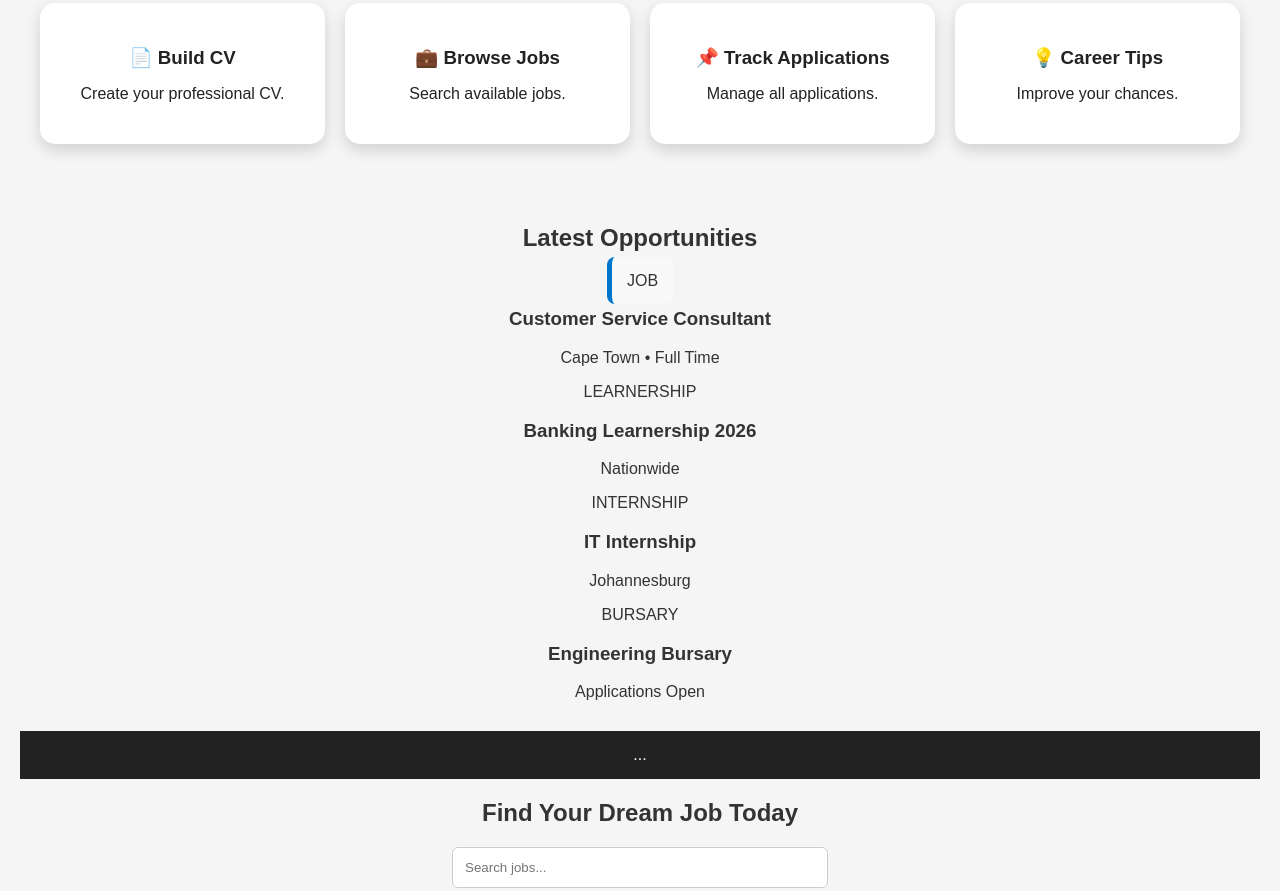
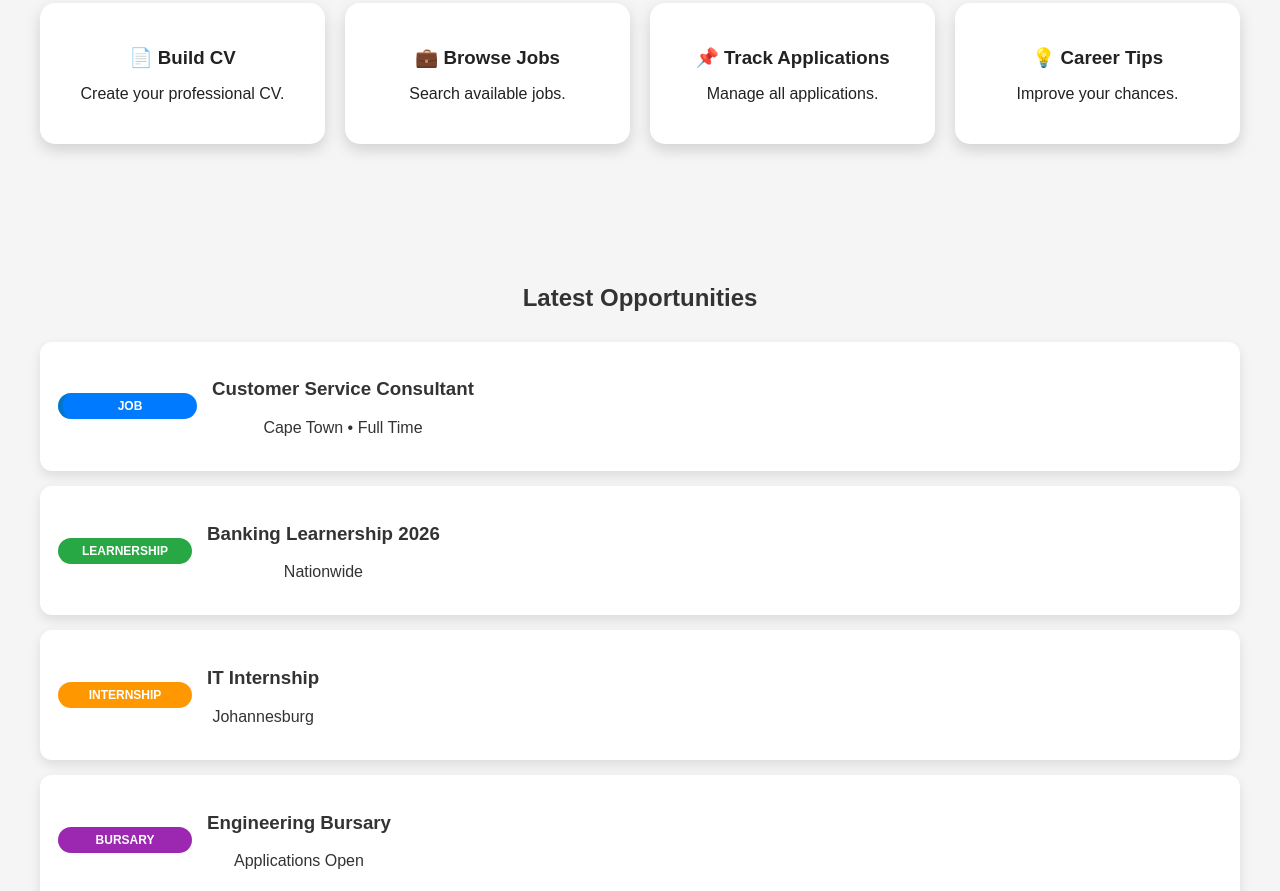
Before and after one commit to khozatreasure08-byte/SA-career-Hub-, a plain HTML site: page index.html in a window 1280 px wide. Shown: the part 2585-3476 px from the top of the page. Drawn offline with Linux system fonts and the light colour scheme.

Commit message:
Update style.css

```diff
--- a/style.css
+++ b/style.css
@@ -413,3 +413,58 @@ color:#fff;
 .quick-card h3{
 margin-bottom:10px;
 }
+.latest-opportunities{
+padding:60px 20px;
+}
+
+.latest-opportunities h2{
+text-align:center;
+margin-bottom:30px;
+}
+
+.opportunity-list{
+display:flex;
+flex-direction:column;
+gap:15px;
+}
+
+.opportunity-item{
+display:flex;
+align-items:center;
+gap:15px;
+background:#fff;
+padding:18px;
+border-radius:12px;
+box-shadow:0 5px 12px rgba(0,0,0,.1);
+}
+
+.dark-mode .opportunity-item{
+background:#222;
+color:#fff;
+}
+
+.badge{
+padding:6px 12px;
+border-radius:20px;
+font-size:12px;
+font-weight:bold;
+color:white;
+min-width:110px;
+text-align:center;
+}
+
+.job{
+background:#007bff;
+}
+
+.learnership{
+background:#28a745;
+}
+
+.internship{
+background:#ff9800;
+}
+
+.bursary{
+background:#9c27b0;
+}
```
